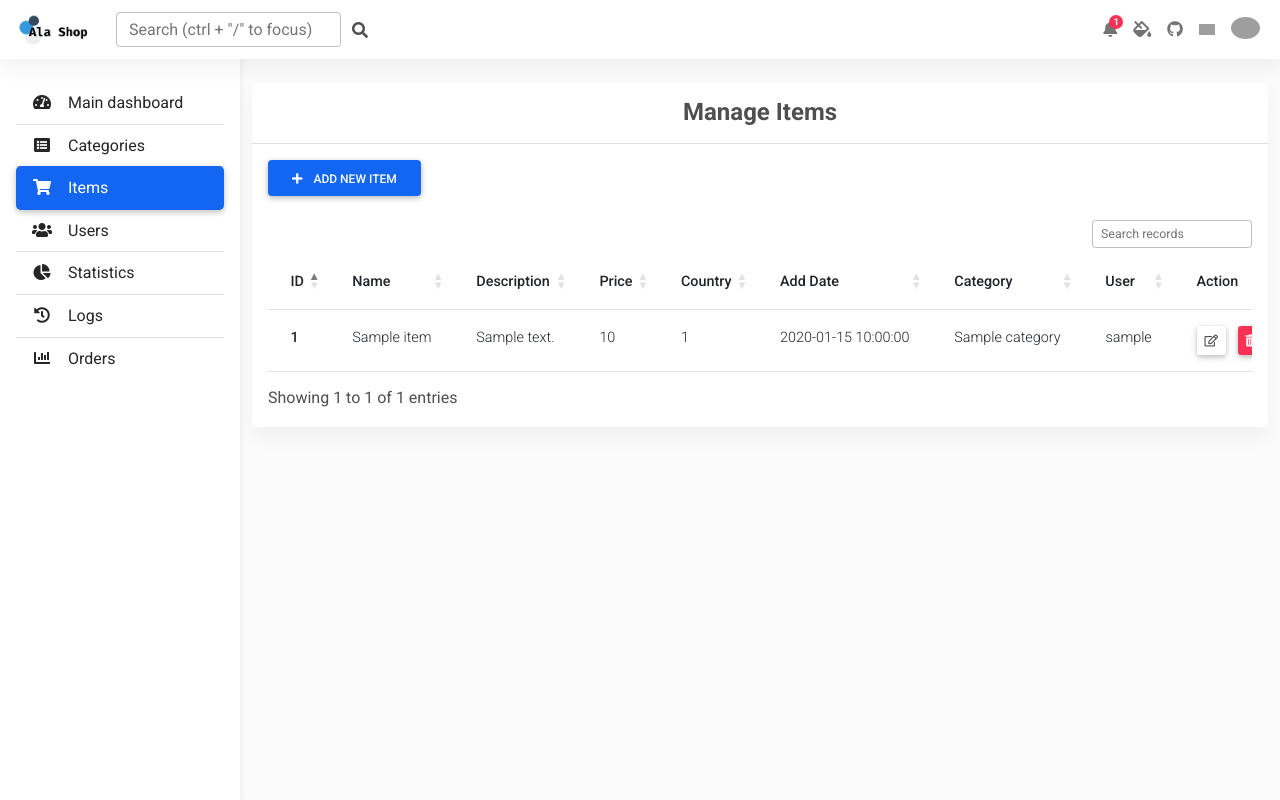
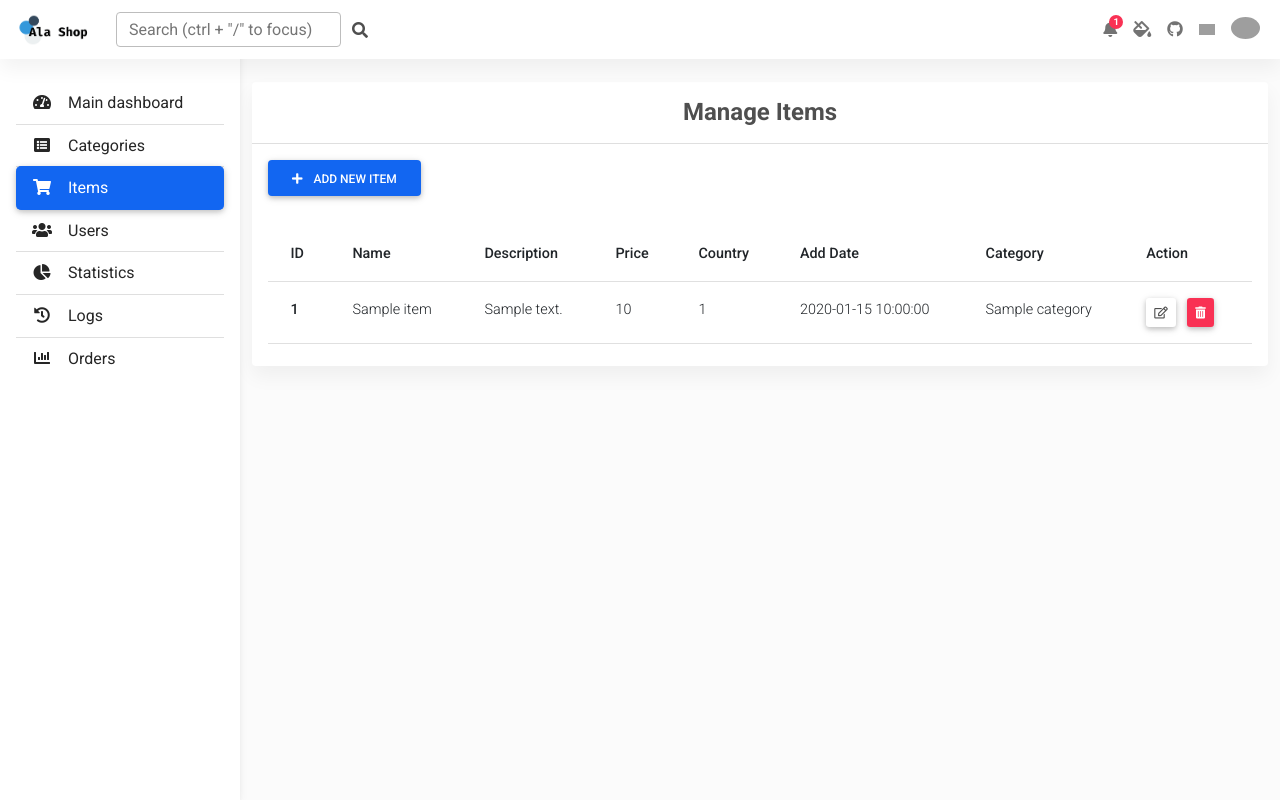
Before and after one commit to sibouras/ala-shop, a PHP site: page /items.php in a window 1280 px wide. Run offline with PHP 8.4, Linux system fonts and the light colour scheme; the visitor is signed in with stand-in values (Sample User, id 1); tables that the repository leaves empty or names only in its code hold one stand-in row (values such as "Sample post"); lists and menus that the app fills with data are empty; some libraries are stand-ins or nearby versions; grey boxes are pictures that could not be loaded.

Commit message:
removed user from items table

```diff
--- a/admin/items.php
+++ b/admin/items.php
@@ -8,19 +8,13 @@ if (isset($_SESSION['username'])) {
 
   $stmt = $pdo->prepare(
     "SELECT items.*,
-      categories.name AS category_name,
-      users.username AS user_name
+      categories.name AS category_name
     FROM items
-      INNER JOIN categories ON categories.id = items.category_id
-      INNER JOIN users ON users.userID = items.user_id;
+      INNER JOIN categories ON categories.id = items.category_id;
     "
   );
   $stmt->execute();
   $rows = $stmt->fetchAll();
-
-  $users_stmt = $pdo->prepare("SELECT userID, userName FROM users");
-  $users_stmt->execute();
-  $users = $users_stmt->fetchAll();
 
   $categories_stmt = $pdo->prepare("SELECT id, name FROM categories");
   $categories_stmt->execute();
@@ -80,21 +74,6 @@ if (isset($_SESSION['username'])) {
                   <option value="2">Like New</option>
                   <option value="3">Used</option>
                   <option value="4">Old</option>
-                </select>
-              </div>
-            </div>
-
-            <!-- User input -->
-            <div class="row mb-3">
-              <label for="auser" class="col-sm-2 col-form-label">User</label>
-              <div class="col-sm-10 ps-4">
-                <select name="user" class="form-select" id="auser" required>
-                  <option value="">Choose User</option>
-                  <?php
-                  foreach ($users as $user) {
-                    echo "<option value='$user[userID]'>$user[userName]</option>";
-                  }
-                  ?>
                 </select>
               </div>
             </div>
@@ -183,23 +162,6 @@ if (isset($_SESSION['username'])) {
                     <option value="2">Like New</option>
                     <option value="3">Used</option>
                     <option value="4">Old</option>
-                  </select>
-                </div>
-              </div>
-            </div>
-
-            <!-- User input -->
-            <div class="row mb-3">
-              <label for="user" class="col-sm-2 col-form-label">User</label>
-              <div class="col-sm-10 ps-4">
-                <div id="select-user">
-                  <select name="user" class="form-select" id="user" required>
-                    <option value="">Choose User</option>
-                    <?php
-                    foreach ($users as $user) {
-                      echo "<option value='$user[userID]'>$user[userName]</option>";
-                    }
-                    ?>
                   </select>
                 </div>
               </div>
@@ -297,7 +259,6 @@ if (isset($_SESSION['username'])) {
                     <th scope="col" style="display: none;">Category ID</th>
                     <th scope="col" style="display: none;">User ID</th>
                     <th scope="col">Category</th>
-                    <th scope="col">User</th>
                     <th scope="col">Action</th>
                   </tr>
                 </thead>
@@ -312,9 +273,7 @@ if (isset($_SESSION['username'])) {
                       <td><?= $row['add_date']; ?></td>
                       <td style="display:none"><?= $row['status']; ?></td>
                       <td style="display: none;"><?= $row['category_id']; ?></td>
-                      <td style="display: none;"><?= $row['user_id']; ?></td>
                       <td><?= $row['category_name']; ?></td>
-                      <td><?= $row['user_name']; ?></td>
                       <td>
                         <button type=" button" class="me-2 btn btn-sm px-2 editItemBtn">
                           <i class="far fa-edit"></i>
--- a/admin/layout/js/backend.js
+++ b/admin/layout/js/backend.js
@@ -145,7 +145,6 @@ $(document).ready(function () {
 
     $('#select-status select').val(data[5]);
     $('#select-category select').val(data[6]);
-    $('#select-user select').val(data[7]);
   });
 
   $('.deleteItemBtn').on('click', function () {
```
Also changed, not shown: admin/includes/processItems.php (+4 -6 lines).
